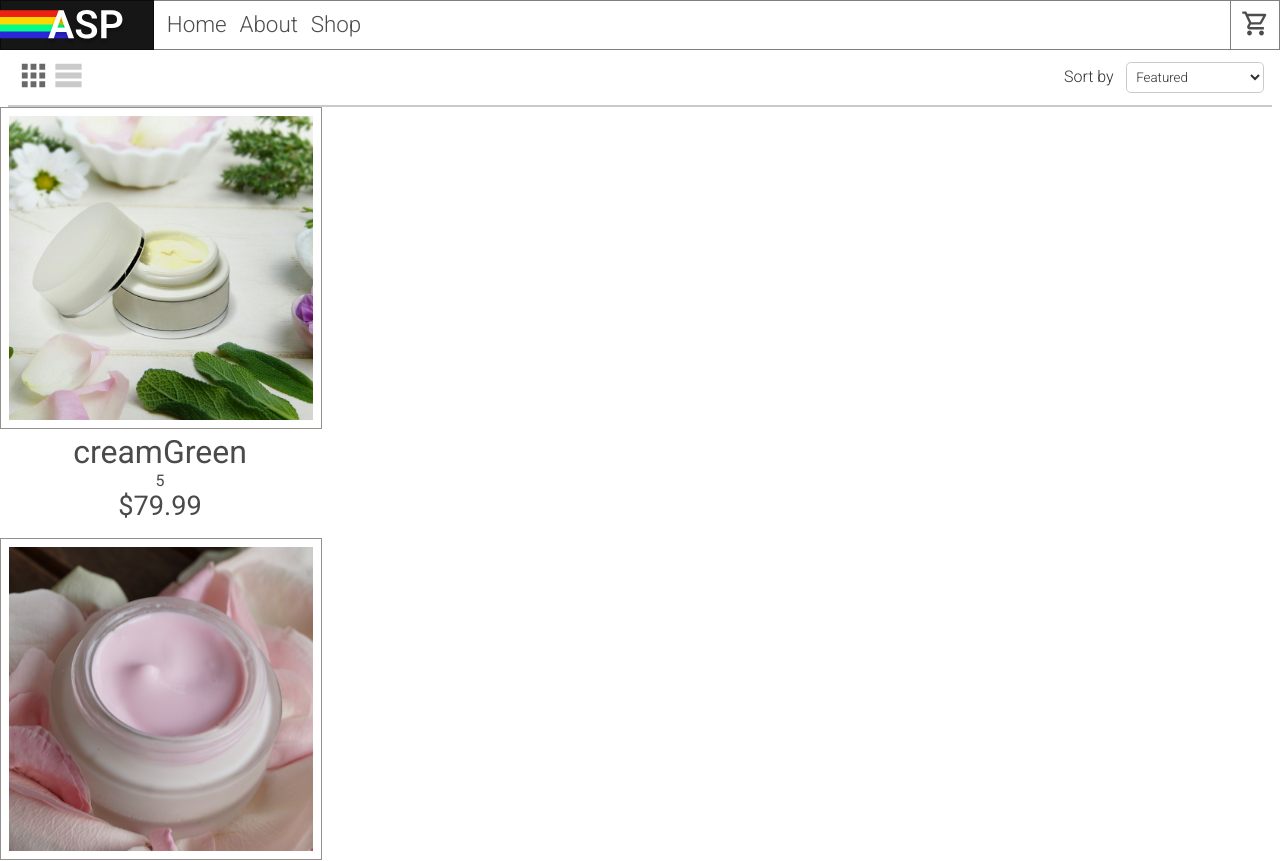
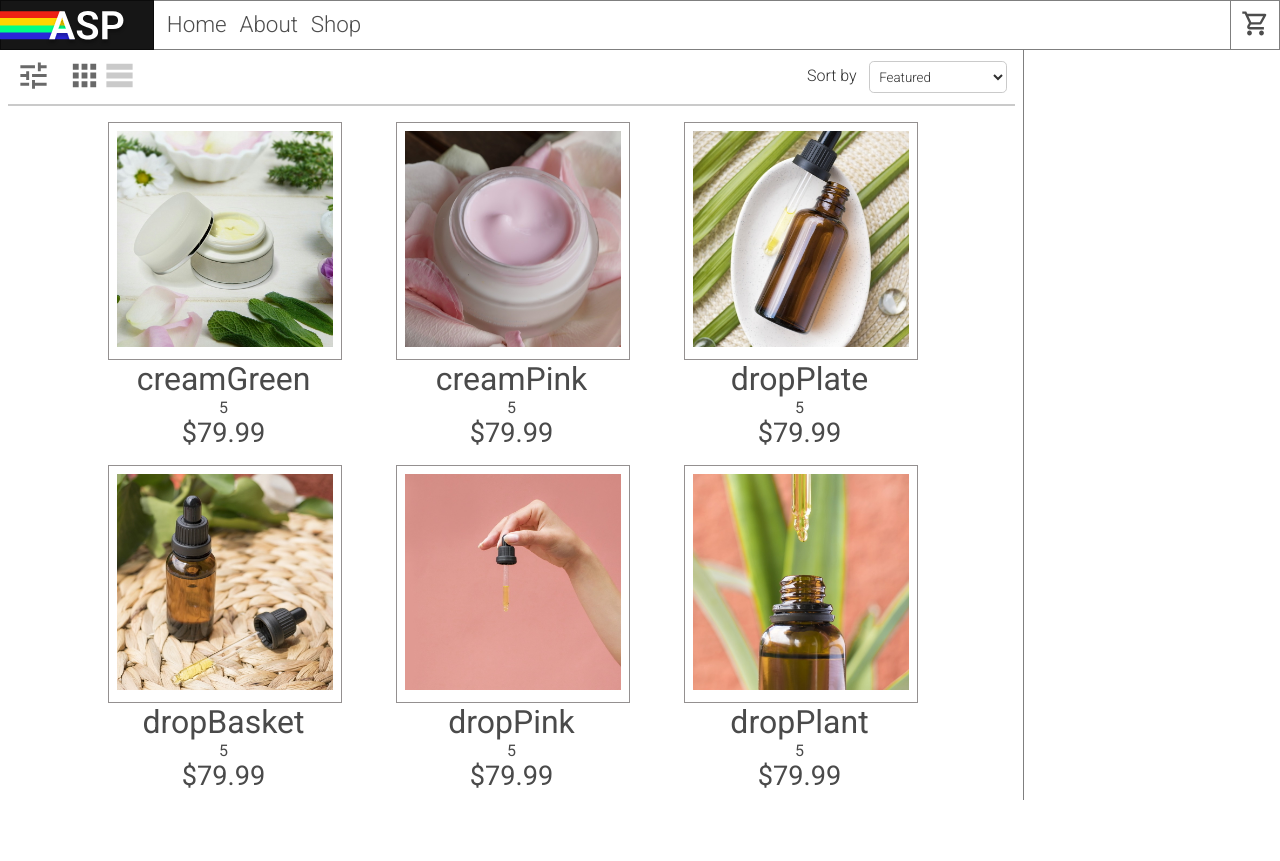
Before and after one commit to ParkerGates/REACT-Snake-Oil, a React (Create React App) app: page /shop in a window 1280 px wide. Shown: the top 861 px of the page. After the commit the page ends 800 px from the top, so only its background shows below. Built offline with nearby package versions, Linux system fonts and the light colour scheme.

Commit message:
filter sidebar for shop page + nav cart & nav nav sidebar for shop page. item hover added

```diff
--- a/src/App.css
+++ b/src/App.css
@@ -10,6 +10,13 @@ body {
   overflow-x: hidden;
 }
 
+
+.scrollCutOff {
+  height: 100vh;
+  overflow-x: hidden;
+  overflow-y: auto;
+}
+
 .empty_btn {
   border: none;
   background-color: transparent;
--- a/src/App.tsx
+++ b/src/App.tsx
@@ -8,6 +8,7 @@ import Shop from './views/Shop';
 export default function App() {
 
   return (
+    <div className="scrollCutOff">
     <BrowserRouter>
       <Navbar />
       <Routes>
@@ -16,5 +17,6 @@ export default function App() {
         <Route path="/shop" element={<Shop />} />
       </Routes>
     </BrowserRouter>
+    </div>
   );
 }
--- a/src/components/Navbar/Navbar.css
+++ b/src/components/Navbar/Navbar.css
@@ -9,6 +9,7 @@
     height: 3rem;
 }
 .nav_left_sec {
+    position: relative;
     width: 9.5rem;
     min-width: 9.5rem;
     background-color: #161616;
@@ -83,10 +84,43 @@
     left: 0px; bottom: 0px;
     z-index: 9;
 }
+.side_nav_background_open {
+    display: block;
+    background-color: rgba(105, 105, 105, 0.6);
+}
+.side_nav_right_open { right: 0rem; z-index: 10;}
+
+/*Mobile=================================================================================*/
+/* @media screen and (max-width: 1500px) {
+    .side_nav_background_open {
+        display: block;
+        background-color: rgba(105, 105, 105, 0.6);
+    }
+} */
+
+@media screen and (max-width: 1100px) {
+    .side_nav_right {
+        display: inline-block;
+        position: fixed;
+        bottom: 0rem; right: -13.5rem;
+        height: 100vh; width: 13.4em;
+
+        border: 1px solid rgba(0, 0, 0, 0.6);
+        border-top: none;
+        background-color: rgba(255, 255, 255, 0.4);
+        transition: right .5s;
+
+        background-image: url(../../svgs/Background.svg);
+        background-repeat: no-repeat;
+        background-attachment: fixed;
+        background-size: cover;
+    }
+    .side_nav_right_open { right: 0rem; z-index: 10;}
+}
 
 
-/*Mobile=================================================================================*/
-@media screen and (max-width: 700px) {
+
+@media screen and (max-width: 900px) {
     .nav_item {
         display: none;
     }
@@ -123,24 +157,6 @@
     }
     .side_nav_left_open { left: 0rem; right: 0rem; z-index: 10;}
 
-    .side_nav_right {
-        display: inline-block;
-        position: fixed;
-        bottom: 0rem; right: -13.5rem;
-        height: 100vh; width: 13.4em;
-
-        border: 1px solid rgba(0, 0, 0, 0.6);
-        border-top: none;
-        background-color: rgba(255, 255, 255, 0.4);
-        transition: right .5s;
-
-        background-image: url(../../svgs/Background.svg);
-        background-repeat: no-repeat;
-        background-attachment: fixed;
-        background-size: cover;
-    }
-    .side_nav_right_open { right: 0rem; z-index: 10;}
-
     .side_nav_background_open {
         display: block;
         background-color: rgba(105, 105, 105, 0.6);
--- a/src/components/Navbar/Navbar.tsx
+++ b/src/components/Navbar/Navbar.tsx
@@ -1,13 +1,16 @@
 import { useEffect } from 'react';
-import { NavLink } from 'react-router-dom';
+import { NavLink, useLocation, useParams } from 'react-router-dom';
 import { ShoppingCartOutlined, Menu }  from '@mui/icons-material';
 import './Navbar.css';
 import AspLogo from '../../svgs/AspLogo.svg';
 
 function NavBar() {
+    const location = useLocation();
+    const params = useParams();
 
     const toggleSideNav = (id: string) => {
-        if (window.innerWidth > 700) { return }
+        if (location.pathname === '/' && window.innerWidth > 900) { return }
+        if (location.pathname === '/shop' && window.innerWidth > 1100) { return }
         const nav: HTMLElement = document.getElementById(id);
         const background: HTMLElement = document.getElementById("background_nav");
 
@@ -25,6 +28,9 @@ function NavBar() {
             document.getElementById("nav_left").classList.remove("side_nav_left_open");
             document.getElementById("nav_right").classList.remove("side_nav_right_open");
             document.getElementById("background_nav").classList.remove("side_nav_background_open");
+            if (document.getElementById("shp_filter") !== null) {
+                document.getElementById("shp_filter").classList.remove("shp_filter_open");
+            }
             return;
         }
     }
--- a/src/views/Shop.tsx
+++ b/src/views/Shop.tsx
@@ -1,25 +1,46 @@
-import React, { useState } from 'react';
+import React, { useState, useEffect } from 'react';
 import itemData from '../data/data';
 import AppsIcon from '@mui/icons-material/Apps';
 import TableRowsIcon from '@mui/icons-material/TableRows';
+import TuneIcon from '@mui/icons-material/Tune';
+import AddShoppingCartIcon from '@mui/icons-material/AddShoppingCart';
 import './css/Shop.css';
 
 export default function Shop() {
     const [orgSort, setOrgSort] = useState<string>("featured");
     const [orgLayout, setOrgLayout] = useState<"tile"|"row">("tile");
 
+    const testPlz = () => {
+        // console.log("Bo bo BO bO BO");
+        console.log(document.getElementById("shp_filter").classList);
+        document.getElementById("background_nav").classList.add("side_nav_background_open");
+        document.getElementById('shp_filter').classList.add("shp_filter_open");
+        console.log(document.getElementById("shp_filter").classList);
+    }
+
+    const openFilter = () => {
+        document.getElementById('shp_filter').classList.add("shp_filter_open");
+    }
+
+    // useEffect(()=> {
+    //     window.addEventListener('resize', closeSideNav);
+    //     return () => {
+    //         window.removeEventListener('resize', closeSideNav);
+    //     }
+    // }, []);
+
     return(
-        <div>
-            <div className="shp_filter">
+        <div className="shp_cont">
+            <div id="shp_filter" className="shp_filter">
 
 
             </div>
 
 
             <div className='shp_display'>
-
                 <div className='shp_display_org'>
-                    <div>
+                    <div className="shp_display_org_layout_filter">
+                        <button onClick={() => {testPlz()}} className="shp_filter_toggle"><TuneIcon fontSize='large' sx={{color:'#696969', marginRight:'1rem'}}/></button>
                         <button onClick={() => {setOrgLayout("tile")}}><AppsIcon fontSize='large' sx={orgLayout === "tile" ? {color:'#696969'} : {color:'#CACACA'}} /></button>
                         <button onClick={() => {setOrgLayout("row")}}><TableRowsIcon fontSize='large' sx={orgLayout === "tile" ? {color:'#CACACA'} : {color:'#696969'}} /></button>
                     </div>
@@ -39,25 +60,26 @@ export default function Shop() {
                 <div className='shp_display_items'>
                     { itemData.map((item) => {
                         return (
-                            <div className='shp_display_item'>
-                                <img className="shp_display_item_img" src={item.image} alt={item.name} />
+                            <div className='shp_display_item' key={item.name}>
+                                <div className='shp_display_item_img_cont'>
+                                    <img className="shp_display_item_img" src={item.image} alt={item.name} />
+                                    <div className='shp_display_item_interaction'>
+                                        <button className="shp_display_item_interaction_cart">
+                                            <AddShoppingCartIcon fontSize='large' sx={{fontSize:'4.2rem'}}/>
+                                        </button>
+                                        <button className="shp_display_item_interaction_details">Details</button>
+                                    </div>
+                                </div>
                                 <div className='shp_display_item_name'>{item.name}</div>
                                 <div className='shp_display_item_stars'>{item.stars}</div>
                                 <div className='shp_display_item_price'>${item.price}</div>
                             </div>
                         );
                     }) }
+                </div>
+            </div>
 
 
-
-                </div>
-
-
-
-
-
-
-            </div>
             <div className='shp_cart'>
 
 
--- a/src/views/css/Shop.css
+++ b/src/views/css/Shop.css
@@ -1,18 +1,29 @@
+.shp_cont {
+    display: flex;
+    height: calc(100vh - 3.1rem);
+    overflow: hidden;
+}
+
 /*Display========================================================*/
 .shp_display {
-
+    width: 100%;
 }
 .shp_display_org {
     display: flex;
     justify-content: space-between;
     align-items: center;
+    flex-wrap: nowrap;
     margin: .5rem 1rem 0rem;
     color: #303030;
 }
+.shp_display_org_layout_filter { display: flex; }
 .shp_display_org button {
     margin: 0rem; padding: 0rem;
     border:none;
     background-color: transparent;
+}
+.shp_filter_toggle {
+    display: none;
 }
 .shp_display_org_sort {}
 .shp_display_org_sort span { color: #303030; font-weight: 300; }
@@ -34,18 +45,69 @@
 }
 .shp_display_items {
     display: grid;
+    grid-template-columns: auto auto auto;
+    justify-content: center;
+    column-gap: 3.5rem;
+    row-gap: 1rem;
+    overflow-y: scroll;
+    height: 52rem;
     color: #4a4a4a;
-    gap: 1rem
+    padding-top: 1rem;
     /* width: 100%; */
 }
 .shp_display_item {
-    width: 20rem;
+    width: 14.5rem;
     text-align: center;
 }
-.shp_display_item_img {
-    width: calc(100% - 1rem);
+.shp_display_item_img_cont {
+    width: 13.5rem;
+    position: relative;
     border: 1px solid #949090;
     padding: .5rem;
+}
+.shp_display_item_img {
+    width: 100%;
+}
+.shp_display_item_interaction {
+    opacity: 0;
+    display: flex;
+    align-items: center;
+    justify-content: end;
+    flex-direction: column;
+    position: absolute;
+    top: 0rem;
+    left: 0rem;
+    background-color: #30303047;
+    width: 14.5rem;
+    height: 14.8rem;
+    margin:0px;
+    color: white;
+}
+.shp_display_item_interaction:hover {
+    opacity: 1;
+}
+.shp_display_item_interaction_cart {
+    display: flex;
+    justify-content: center;
+    align-items: center;
+    width: 6.9rem;
+    height: 6.9rem;
+    margin-bottom: 1.3rem;
+    border: none;
+    border-radius: 50rem;
+    color: white;
+    background-color: hsla(0, 0%, 0%, 0.6);
+}
+.shp_display_item_interaction_details {
+    font-size: 1.2rem;
+    font-family: 'Roboto';
+    font-weight: 300;
+    padding: .2rem 2rem;
+    margin-bottom: 1.6rem;
+    border: none;
+    border-radius: 1rem;
+    color: white;
+    background-color: hsla(0, 0%, 0%, 0.6);
 }
 .shp_display_item_name {
     font-size: 2rem;
@@ -62,11 +124,51 @@
 
 /*Filter=========================================================*/
 .shp_filter {
-
+    width: 16rem;
+    min-width: 16rem;
+    border-right: 1px solid hsla(0, 0%, 0%, 0.50);
+    transition: left .5s;
+    z-index: 20;
 }
 
 
 /*Cart========================================================*/
 .shp_cart {
+    width: 16rem;
+    min-width: 16rem;
+    border-left: 1px solid hsla(0, 0%, 0%, 0.50);
+}
 
+@media screen and (max-width: 1500px) {
+    .shp_filter {
+        position: fixed;
+        top: 0px;
+        left: -16.1rem;
+        /* left: -14rem; */
+        height: 100vh;
+
+        background-image: url(../../svgs/Background.svg);
+        background-repeat: no-repeat;
+        background-attachment: fixed;
+        background-size: cover;
+    }
+    .shp_filter_toggle {
+        display: block;
+    }
+    .shp_filter_open {
+        left: 0rem;
+    }
 }
+
+@media screen and (max-width: 1100px) {
+    .shp_display {
+        margin: 0px 2rem;
+    }
+    .shp_cart {
+        position: fixed;
+        top: 0px;
+        right: -16.1rem;
+        height: 100vw;
+        background-color: aquamarine;
+    }
+}
```
